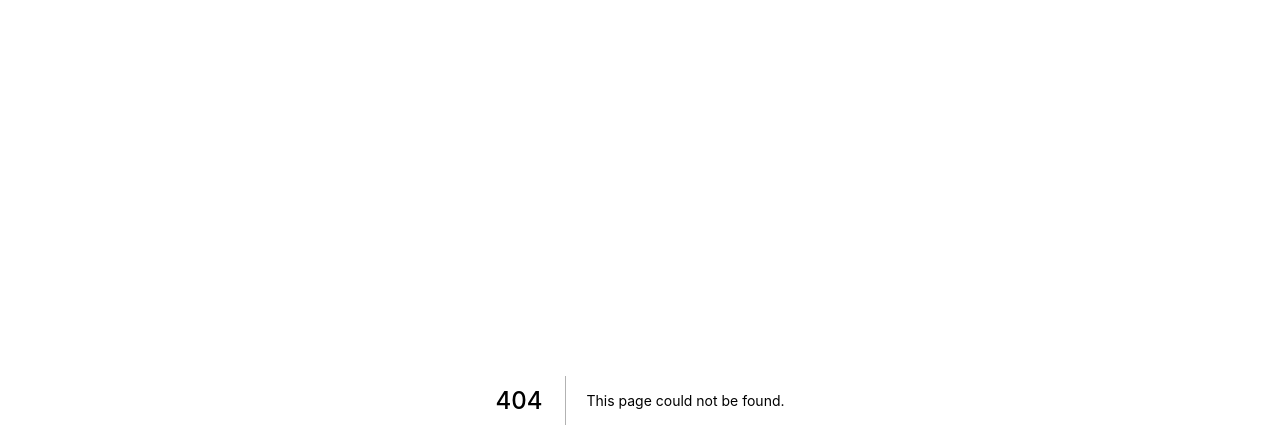
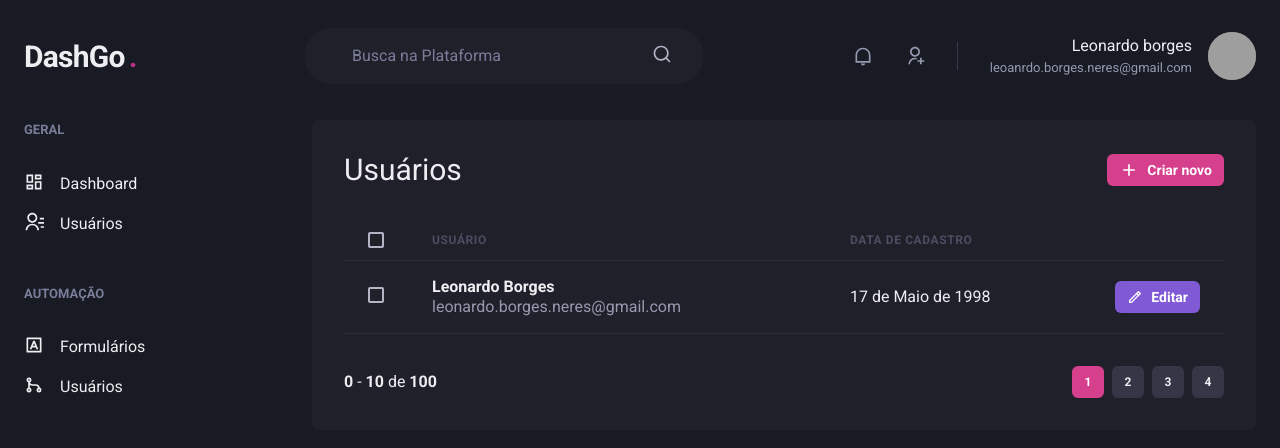
Before and after one commit to neresleonardo/Dashboard-Rocketseat, a Next.js app: page /users in a window 1280 px wide. Before the commit this address had no page. Shown: the top 448 px of the page. Built offline with nearby package versions, Linux system fonts and the light colour scheme; grey boxes are pictures that could not be loaded.

Commit message:
pagination

```diff
--- /dev/null
+++ b/src/components/Pagination/Pagination.tsx
@@ -0,0 +1,64 @@
+import { Box, Button, HStack, Stack } from "@chakra-ui/react"
+
+export function Pagination(){
+    return(
+        <HStack mt="8" justify="space-between" align="center" spacing="6">
+
+           <Box>
+               <strong>0</strong> - <strong>10</strong> de <strong>100</strong>
+           </Box>
+          <Stack direction="row" spacing="2">
+          <Button
+            size="sm"
+            fontSize="xs"
+            width="4"
+            colorScheme="pink"
+            disabled
+            _disabled={{
+                bg:"pink.500",
+                cursor: "default",
+
+            }}
+            >
+                1
+            </Button>
+            <Button
+            size="sm"
+            fontSize="xs"
+            width="4"
+            bg="gray.700"
+            _hover={{
+                bg: 'gray.500'
+            }}
+
+            >
+                2
+            </Button>
+            <Button
+            size="sm"
+            fontSize="xs"
+            width="4"
+            bg="gray.700"
+            _hover={{
+                bg: 'gray.500'
+            }}
+
+            >
+                3
+            </Button>
+            <Button
+            size="sm"
+            fontSize="xs"
+            width="4"
+            bg="gray.700"
+            _hover={{
+                bg: 'gray.500'
+            }}
+
+            >
+                4
+            </Button>
+          </Stack>
+        </HStack>
+    )
+}
--- a/src/pages/api/hello.ts
+++ /dev/null
@@ -1,13 +0,0 @@
-// Next.js API route support: https://nextjs.org/docs/api-routes/introduction
-import type { NextApiRequest, NextApiResponse } from 'next'
-
-type Data = {
-  name: string
-}
-
-export default function handler(
-  req: NextApiRequest,
-  res: NextApiResponse<Data>
-) {
-  res.status(200).json({ name: 'John Doe' })
-}
--- /dev/null
+++ b/src/pages/users/index.tsx
@@ -0,0 +1,79 @@
+import { Box, Button, Checkbox, Flex, Heading, Icon, Table, Tbody,Text, Td, Th, Thead, Tr } from "@chakra-ui/react";
+import { RiAddLine, RiPencilLine } from "react-icons/ri";
+import { Header } from "../../components/Header/header";
+import { Pagination } from "../../components/Pagination/Pagination";
+import { Sidebar } from "../../components/Sidebar/Sidebar";
+
+export default function UserList() {
+    return (
+        <Box>
+            <Header />
+
+            <Flex w="100%" my="6" maxWidth={1480} mx="auto" px="6">
+                <Sidebar />
+
+                <Box flex="1" borderRadius={8} bg="gray.800" p="8">
+
+                    <Flex mb="8" justify="space-between" align="center">
+                        <Heading size="lg" fontWeight="normal">
+                            Usuários
+                        </Heading>
+
+                        <Button
+                            as="a"
+                            size="sm"
+                            fontSize="sm"
+                            leftIcon={<Icon as={RiAddLine} fontSize="20" />}
+                            colorScheme="pink"
+                        >Criar novo</Button>
+
+                    </Flex>
+
+                    <Table colorScheme="whiteAlpha">
+                        <Thead>
+                            <Tr>
+                                <Th px="6" color="gray.300" width="8">
+
+                                    <Checkbox colorScheme="pink" />
+
+                                </Th>
+                                <Th>Usuário</Th>
+                                <Th>Data de Cadastro</Th>
+                                <Th width="8"></Th>
+                            </Tr>
+                        </Thead>
+                        <Tbody>
+                            <Tr>
+                                <Td px="6">
+
+                                    <Checkbox colorScheme="pink" />
+
+                                </Td>
+                                <Td>
+                                    <Box>
+                                        <Text fontWeight="bold">Leonardo Borges</Text>
+                                        <Text fontWeight="sm" color="gray.300">leonardo.borges.neres@gmail.com</Text>
+                                    </Box>
+                                </Td>
+                                <Td>17 de Maio de 1998</Td>
+                                <Td>
+                                <Button
+                                    as="a"
+                                    size="sm"
+                                    fontSize="sm"
+                                    leftIcon={<Icon as={RiPencilLine}  fontSize="16" />}
+                                    colorScheme="purple"
+                                >Editar</Button>
+                                </Td>
+                            </Tr>
+                        </Tbody>
+                    </Table>
+
+                    <Pagination />
+
+                </Box>
+
+            </Flex>
+        </Box>
+    )
+}
```
